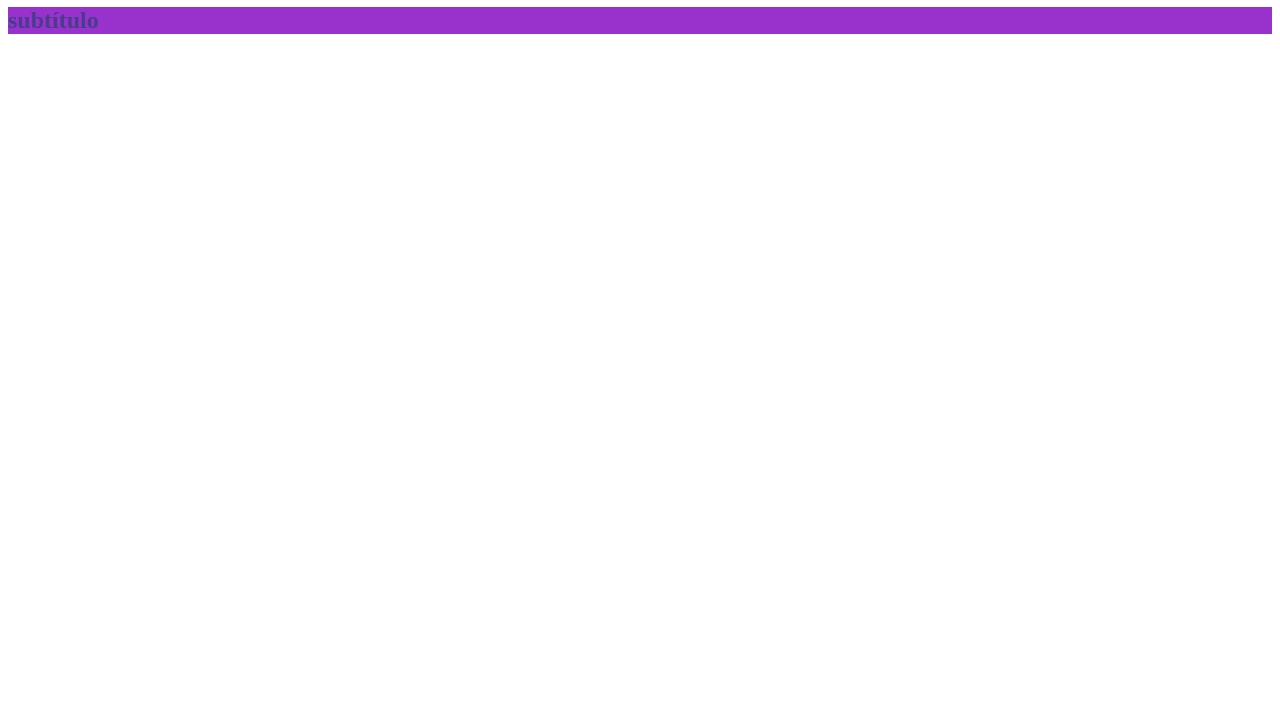
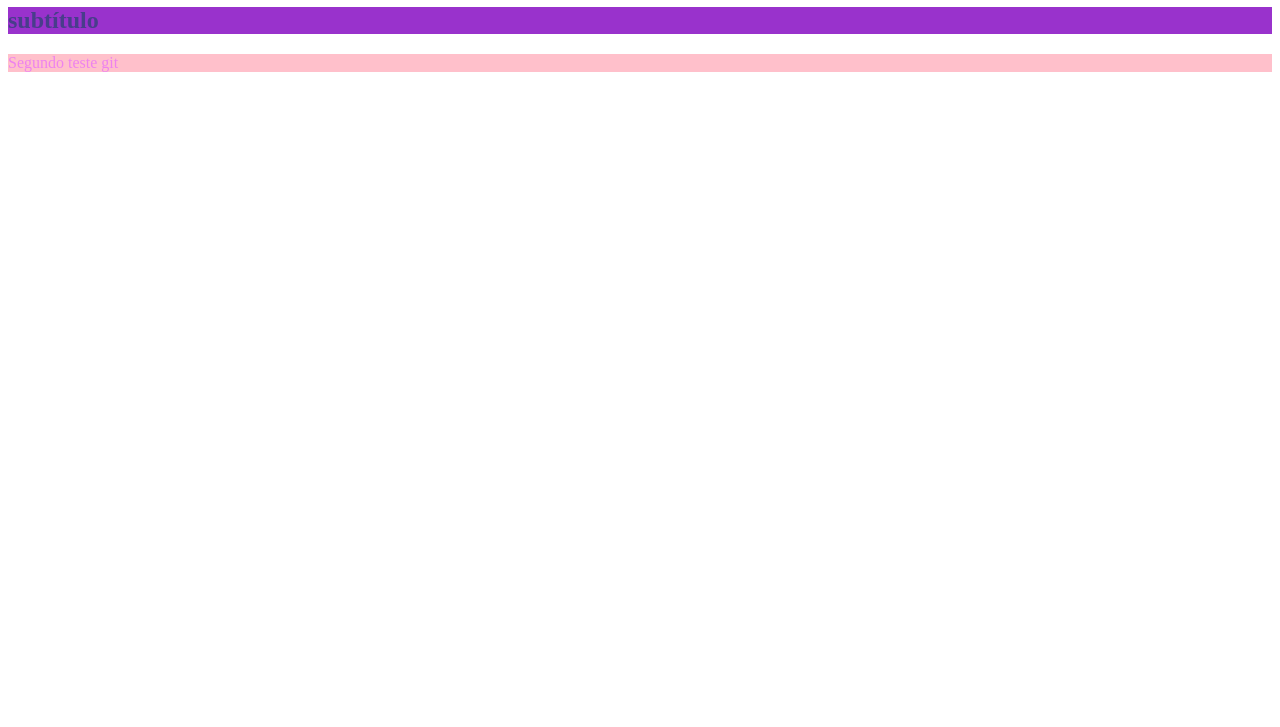
Before and after one commit to BeatrizBomfim09/segundo-teste-git, a plain HTML site: page index.html in a window 1280 px wide. Shown: the part 73-800 px from the top of the page. Drawn offline with Linux system fonts and the light colour scheme.

Commit message:
Adicionado parágrafo e estilização

```diff
--- a/index.html
+++ b/index.html
@@ -9,6 +9,7 @@
 <body>
 <h1>Iniciando Projeto</h1>
 <h2>subtítulo</h2>
+<p>Segundo teste git</p>
 
 
 
--- a/style.css
+++ b/style.css
@@ -6,3 +6,7 @@ h2{
     background-color: darkorchid;
     color: darkslateblue;
 }
+p{
+    background-color: pink;
+    color: violet;
+}
```
